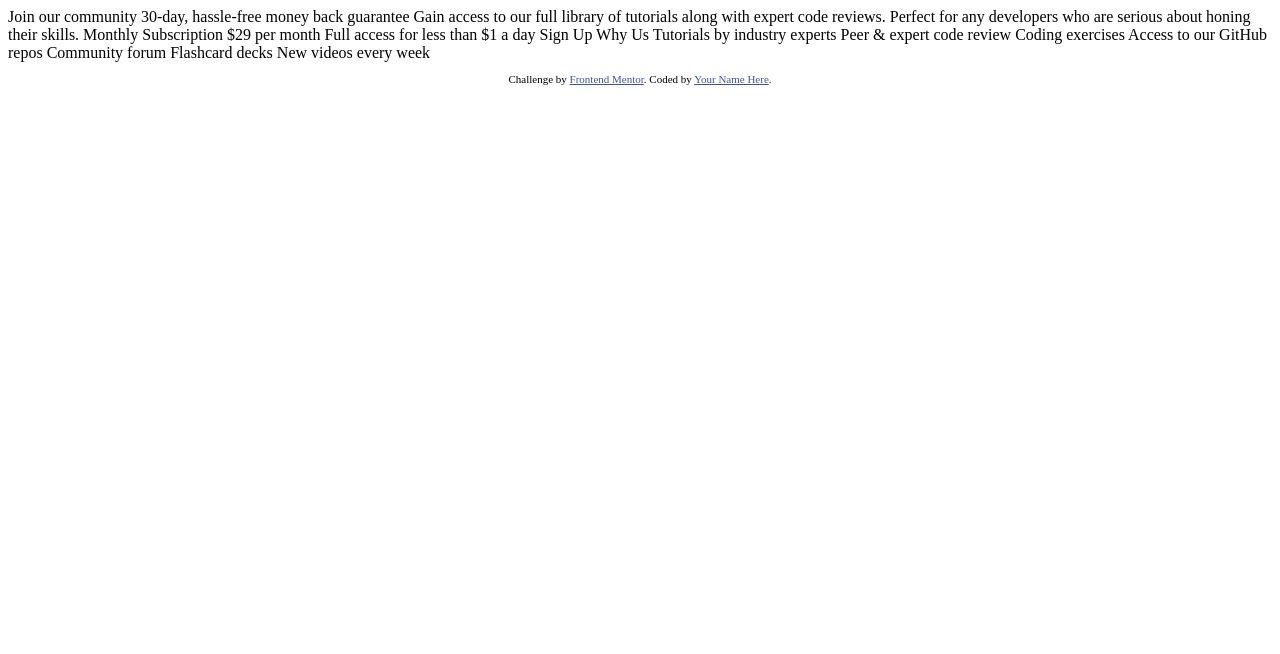
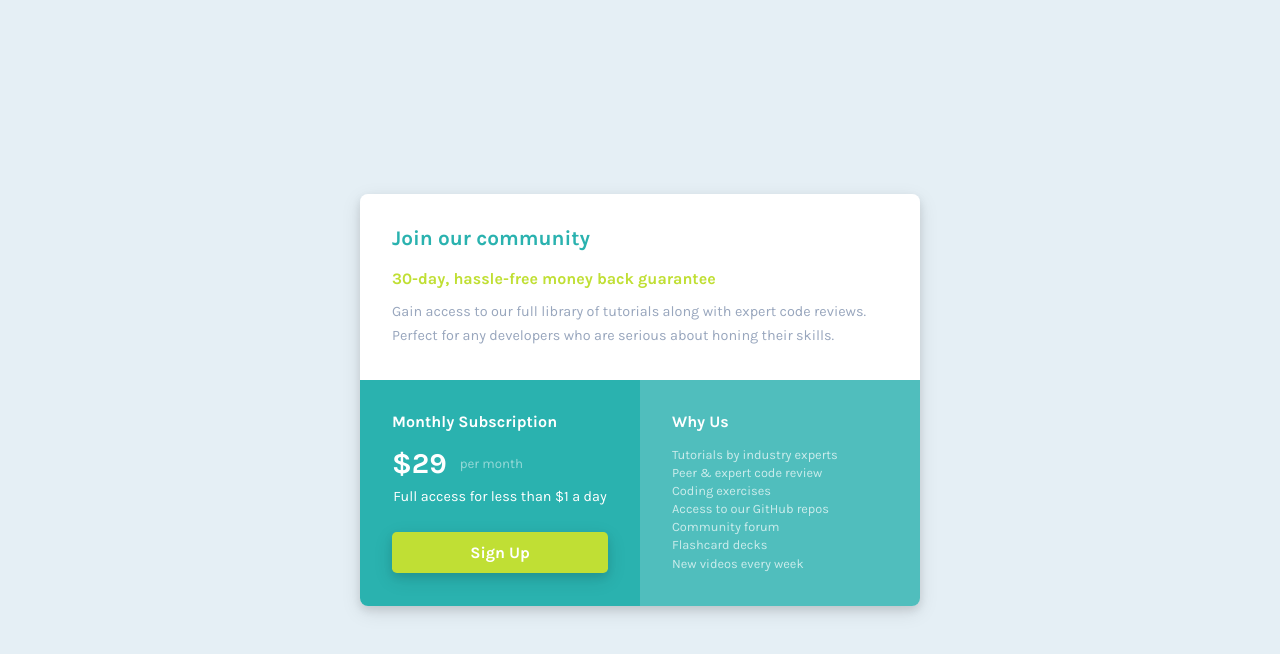
Before and after one commit to hagantabrema/single-price-grid-component, a plain HTML site: page index.html in a window 1280 px wide. Drawn offline with Linux system fonts and the light colour scheme.

Commit message:
added css

```diff
--- a/index.html
+++ b/index.html
@@ -1,50 +1,55 @@
 <!DOCTYPE html>
 <html lang="en">
-<head>
-  <meta charset="UTF-8">
-  <meta name="viewport" content="width=device-width, initial-scale=1.0"> <!-- displays site properly based on user's device -->
 
-  <link rel="icon" type="image/png" sizes="32x32" href="./images/favicon-32x32.png">
+  <head>
+    <meta charset="UTF-8">
+    <meta name="viewport" content="width=device-width, initial-scale=1.0">
+    <!-- displays site properly based on user's device -->
 
-  <title>Frontend Mentor | Single Price Grid Component</title>
+    <link rel="icon" type="image/png" sizes="32x32" href="./images/favicon-32x32.png">
+    <link rel="stylesheet" href="style.css">
+    <title>Frontend Mentor | Single Price Grid Component</title>
+  </head>
 
-  <!-- Feel free to remove these styles or customise in your own stylesheet 👍 -->
-  <style>
-    .attribution { font-size: 11px; text-align: center; }
-    .attribution a { color: hsl(228, 45%, 44%); }
-  </style>
-</head>
-<body>
-  Join our community
+  <body>
+    <section class="card-container">
+      <div class="card card-top">
+        <p class="top-title">Join our community</p>
+        <p class="top-subtitle">30-day, hassle-free money back guarantee</p>
+        <p class="top-description">Gain access to our full library of tutorials along with expert code reviews.
+          Perfect for any developers who are serious about honing their skills.</p>
+      </div>
+      <div class="card-bottom">
+        <div class="card card-left">
+          <p class="left-title">Monthly Subscription</p>
+          <div class="left-price">
+            <span class="price">&dollar;29</span>
+            <small class="duration">per month</small>
+          </div>
+          <p class="left-subtitle">Full access for less than &dollar;1 a day</p>
+          <a href="#" class="left-button">Sign Up</a>
+        </div>
+        <div class="card card-right">
+          <p class="right-title">Why Us</p>
+          <ul class="right-subtitle">
+            <li class="subtitle-list">Tutorials by industry experts</li>
+            <li class="subtitle-list">Peer &amp; expert code review</li>
+            <li class="subtitle-list">Coding exercises</li>
+            <li class="subtitle-list">Access to our GitHub repos</li>
+            <li class="subtitle-list">Community forum</li>
+            <li class="subtitle-list">Flashcard decks</li>
+            <li class="subtitle-list">New videos every week</li>
+          </ul>
+        </div>
+      </div>
+    </section>
 
-  30-day, hassle-free money back guarantee
+    <!-- <footer>
+      <p class="attribution">
+        Challenge by <a href="https://www.frontendmentor.io?ref=challenge" target="_blank">Frontend Mentor</a>.
+        Coded by <a href="#">Haganta Brema Bangun</a>.
+      </p>
+    </footer> -->
+  </body>
 
-  Gain access to our full library of tutorials along with expert code reviews.
-  Perfect for any developers who are serious about honing their skills.
-
-  Monthly Subscription
-
-  &dollar;29 per month
-
-  Full access for less than &dollar;1 a day
-
-  Sign Up
-
-  Why Us
-
-  Tutorials by industry experts
-  Peer &amp; expert code review
-  Coding exercises
-  Access to our GitHub repos
-  Community forum
-  Flashcard decks
-  New videos every week
-
-  <footer>
-    <p class="attribution">
-      Challenge by <a href="https://www.frontendmentor.io?ref=challenge" target="_blank">Frontend Mentor</a>.
-      Coded by <a href="#">Your Name Here</a>.
-    </p>
-  </footer>
-</body>
 </html>
--- /dev/null
+++ b/style.css
@@ -0,0 +1,171 @@
+/* ========== GOOGLE FONT ========== */
+@import url('https://fonts.googleapis.com/css2?family=Karla:wght@400;700&display=swap');
+
+:root {
+    /* ========== COLORS ========== */
+    --cyan: hsl(179, 62%, 43%);
+    --bright-yellow: hsl(71, 73%, 54%);
+    --light-gray: hsl(204, 43%, 93%);
+    --grayish-blue: hsl(218, 22%, 67%);
+    --light-cyan: hsla(179, 62%, 43%, 0.795);
+
+    /* ========== TYPOGRAPHY ========== */
+    --regular-font: 400;
+    --bold-font: 700;
+}
+
+* {
+    box-sizing: border-box;
+    margin: 0;
+    padding: 0;
+}
+
+html {
+    font-size: 16px;
+    height: 100%;
+}
+
+body {
+    font-family: 'Karla', sans-serif;
+    background-color: var(--light-gray);
+    width: 100%;
+    min-height: 100%;
+    display: flex;
+    align-items: center;
+    justify-content: center;
+}
+
+li {
+    list-style: none;
+}
+
+a {
+    text-decoration: none;
+}
+
+.card-container {
+    width: 35rem;
+    border-radius: 0.5rem;
+    overflow: hidden;
+    box-shadow: 0 4px 8px 0 rgba(0, 0, 0, 0.1), 0 6px 20px 0 rgba(0, 0, 0, 0.1);
+}
+
+.card {
+    padding: 2rem;
+}
+
+.card-top {
+    background-color: white;
+    grid-area: card-top;
+    height: 80%;
+}
+
+.top-title {
+    color: var(--cyan);
+    font-size: 1.3rem;
+}
+
+.top-subtitle {
+    color: var(--bright-yellow);
+    margin-top: 1.2rem;
+}
+
+.top-description {
+    color: var(--grayish-blue);
+    font-size: 0.9rem;
+    margin-top: 0.7rem;
+    line-height: 1.5rem;
+}
+
+.card-bottom {
+    display: grid;
+    grid-template-columns: repeat(2, 1fr);
+    grid-template-areas:
+    "card-left card-right";
+}
+
+.card-left {
+    background-color: var(--cyan);
+    grid-area: card-left;
+}
+
+.left-subtitle,
+.left-button {
+    text-align: center;
+}
+
+.left-price {
+    margin-top: 1rem;
+    display: flex;
+    align-items: center;
+}
+
+.price {
+    font-size: 1.8rem;
+    margin-right: 0.8rem;
+}
+
+.duration {
+    opacity: 0.5;
+}
+
+.left-subtitle {
+    font-size: 0.9rem;
+    margin-top: 0.5rem;
+}
+
+.left-button {
+    width: 100%;
+    padding: 0.7rem;
+    background-color: var(--bright-yellow);
+    border-radius: 0.3rem;
+    box-shadow: 0 4px 8px 0 rgba(0, 0, 0, 0.1), 0 6px 20px 0 rgba(0, 0, 0, 0.1);
+    display: block;
+    margin-top: 1.7rem;
+    font-weight: var(--bold-font);
+}
+
+.left-button:hover {
+    opacity: 0.8;
+}
+
+.card-right {
+    background-color: var(--light-cyan);
+    grid-area: card-right;
+}
+
+.right-subtitle {
+    font-size: 0.8rem;
+    opacity: 0.7;
+    margin-top: 1rem;
+}
+
+.subtitle-list {
+    margin-bottom: 0.2rem;
+}
+
+.top-title,
+.top-subtitle,
+.left-title,
+.right-title,
+.price {
+    font-weight: var(--bold-font);
+}
+
+.left-title,
+.left-price,
+.left-subtitle,
+.left-button,
+.right-title,
+.right-subtitle {
+    color: white;
+}
+
+.attribution {
+    font-size: 11px;
+    text-align: center;
+}
+
+.attribution a {
+    color: hsl(228, 45%, 44%);
+}
```
Also changed, not shown: styles.css (deleted).
